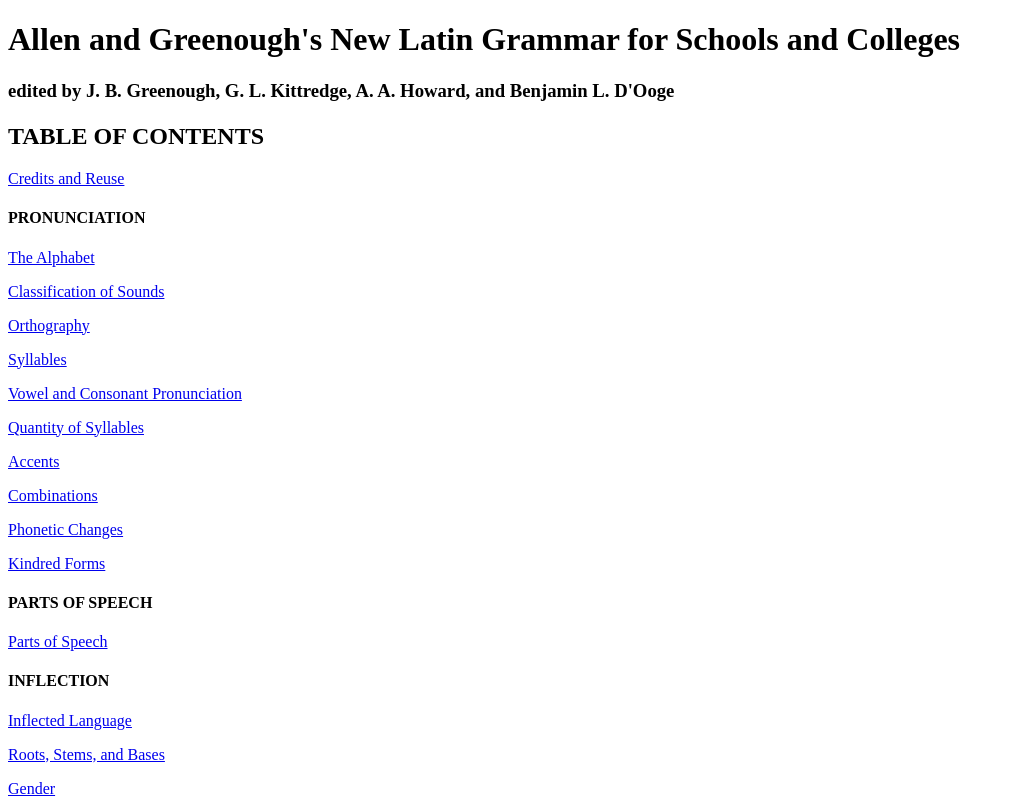
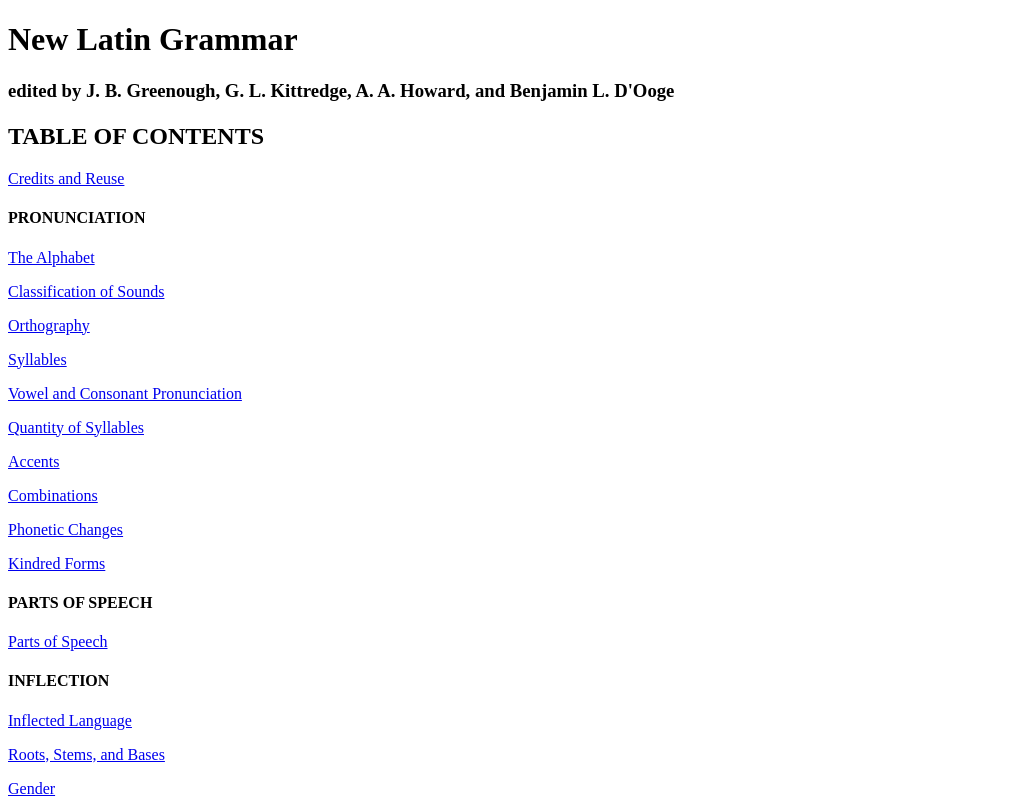
Before and after one commit to alpheios-project/grammar-allen-greenough, a plain HTML site: page index.htm in a window 1280 px wide. Shown: the top 800 px of the page, without its empty margins (0-1015 px from the left). Drawn offline with Linux system fonts and the light colour scheme.

Commit message:
update title

```diff
--- a/index.htm
+++ b/index.htm
@@ -10,7 +10,7 @@
 </head>
 
 <body>
-  <h1 class="contents"><a name="alph-table-of-contents" />Allen and Greenough's New Latin Grammar for Schools and Colleges</h1>
+  <h1 class="contents"><a name="alph-table-of-contents" />New Latin Grammar</h1>
   <h3 class="contents">edited by J. B. Greenough, G. L. Kittredge, A. A. Howard, and Benjamin L. D'Ooge</h3>
   <h4 class="contents">
   <h2 name="table-of-contents" class="contents">TABLE OF CONTENTS</h2>
```
